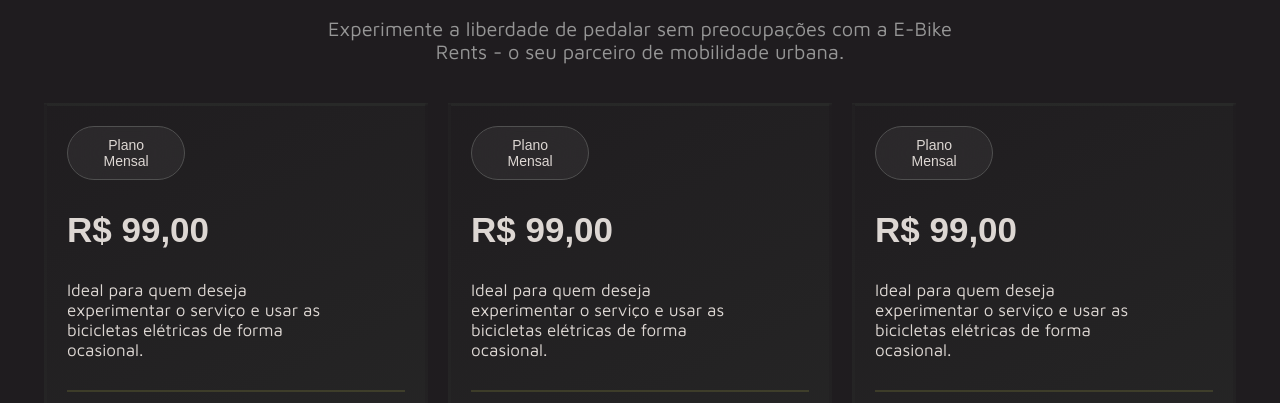
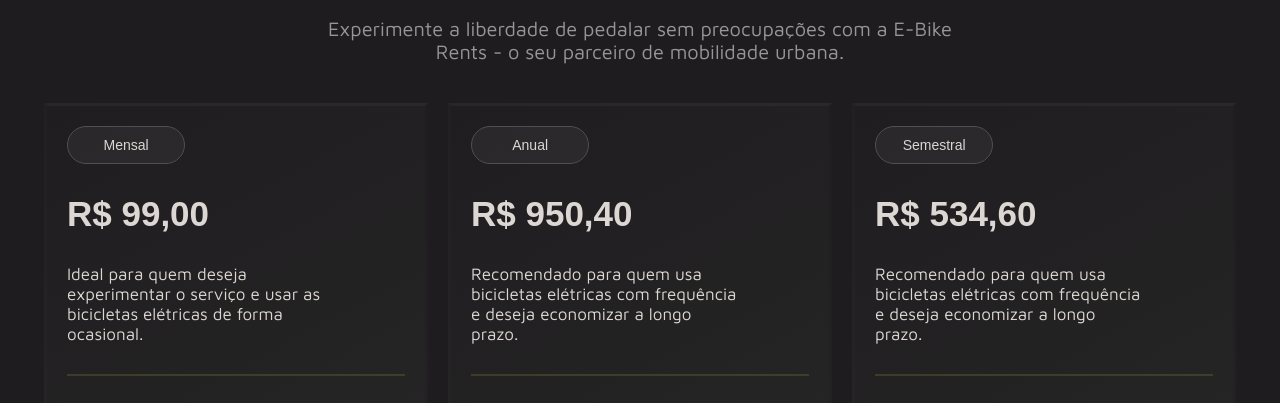
Before and after one commit to leonardomartindev/E-Bike-Rents, a plain HTML site: page index.html in a window 1280 px wide. Shown: the part 2197-2600 px from the top of the page. Drawn offline with nearby package versions, Linux system fonts and the light colour scheme; a web font is replaced by a local one.

Commit message:
ajuste plan

```diff
--- a/index.html
+++ b/index.html
@@ -55,7 +55,7 @@
 
                 <div class="container-articles">
                     <article class="card">
-                        <button class="top-button-plan">Plano Mensal</button>
+                        <button class="top-button-plan">Mensal</button>
                         <h2 class="top-price">R$ 99,00</h2>
                         <p class="p-price">Ideal para quem deseja experimentar o serviço e usar as bicicletas elétricas de forma ocasional.</p>
                         <hr class="hr-plan">
@@ -72,9 +72,9 @@
                         </div>
                     </article>
                     <article class="card">
-                        <button class="top-button-plan">Plano Mensal</button>
-                        <h2 class="top-price">R$ 99,00</h2>
-                        <p class="p-price">Ideal para quem deseja experimentar o serviço e usar as bicicletas elétricas de forma ocasional.</p>
+                        <button class="top-button-plan">Anual</button>
+                        <h2 class="top-price">R$ 950,40</h2>
+                        <p class="p-price">Recomendado para quem usa bicicletas elétricas com frequência e deseja economizar a longo prazo.</p>
                         <hr class="hr-plan">
                         <div class="checkbox-container">
                                 <img class="batata" src="imgs/Icons/checkbox (1) 1.svg" alt="">
@@ -89,9 +89,9 @@
                         </div>
                     </article>
                     <article class="card">
-                        <button class="top-button-plan">Plano Mensal</button>
-                        <h2 class="top-price">R$ 99,00</h2>
-                        <p class="p-price">Ideal para quem deseja experimentar o serviço e usar as bicicletas elétricas de forma ocasional.</p>
+                        <button class="top-button-plan">Semestral</button>
+                        <h2 class="top-price">R$ 534,60</h2>
+                        <p class="p-price">Recomendado para quem usa bicicletas elétricas com frequência e deseja economizar a longo prazo.</p>
                         <hr class="hr-plan">
                         <div class="checkbox-container">
                                 <img class="batata" src="imgs/Icons/checkbox (1) 1.svg" alt="">
```
